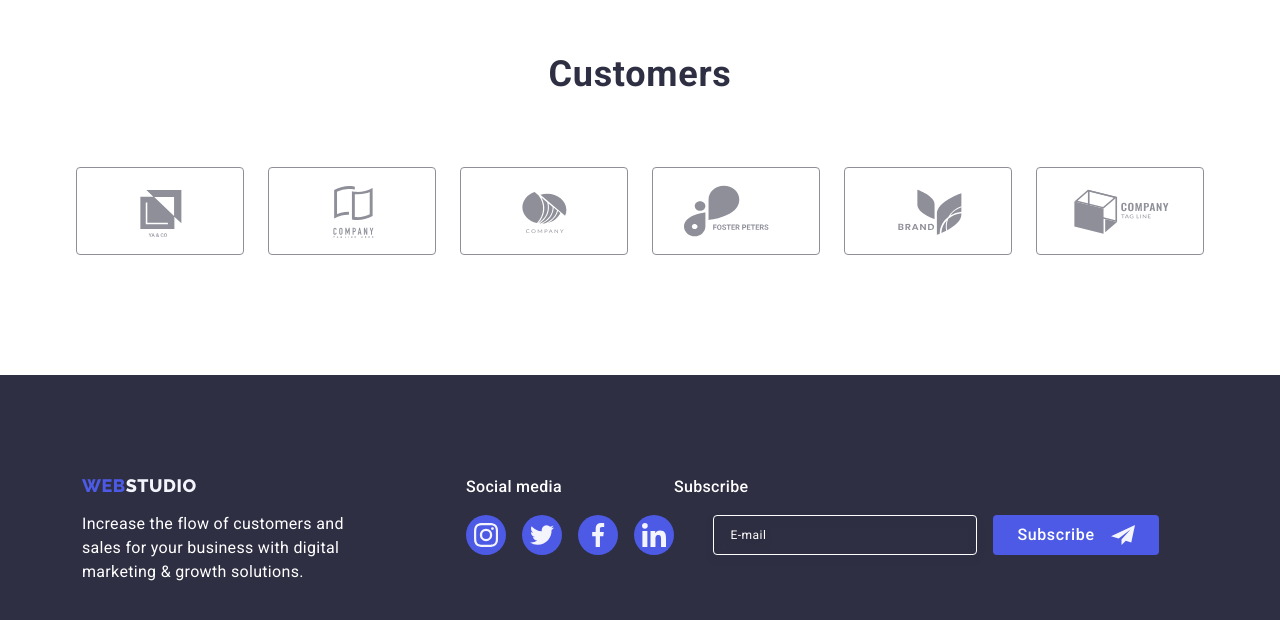
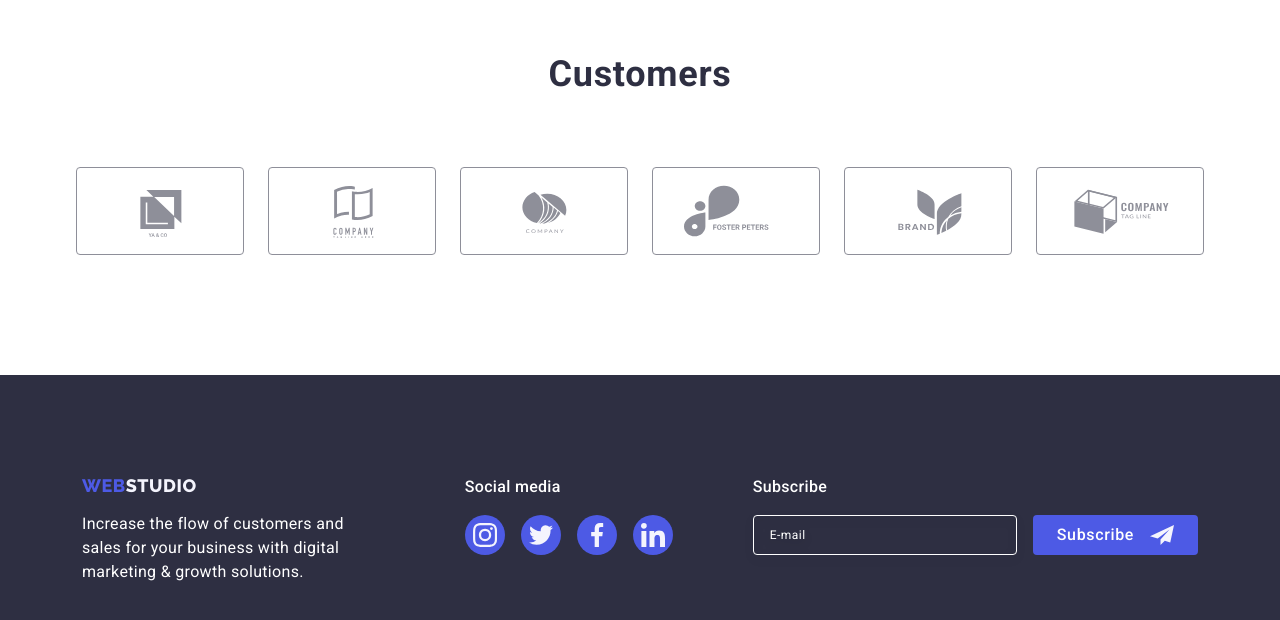
Before and after one commit to YuliiaBabich/goit-markup-hw-06, a plain HTML site: page index.html in a window 1280 px wide. Shown: the part 2522-3142 px from the top of the page. Drawn offline with nearby package versions, Linux system fonts and the light colour scheme.

Commit message:
Update media.css

```diff
--- a/css/media.css
+++ b/css/media.css
@@ -214,6 +214,7 @@
         align-items: baseline;
         flex-wrap: wrap;
         max-width: 582px;
+        justify-content: flex-start;
         /*align-content: center;*/
     }
 
@@ -221,7 +222,7 @@
         margin-right: 24px;
         margin-bottom: 0;
         padding-left: 0;
-        justify-content: start;
+        /*  justify-content: start;*/
         align-items: flex-start;
         max-width: 264px;
     }
@@ -471,8 +472,10 @@
 
     .footer-text-container {
         display: block;
+        /*margin-right: auto;*/
         margin-right: 120px;
         max-width: 264px;
+
     }
 
     .footter-logo-link {
@@ -498,23 +501,24 @@
         justify-content: flex-start;
     }
 
-    .footer-subscribe-text {
-        justify-content: flex-start;
+    .footer-subscribe-container {
+        display: flex;
+        flex-wrap: wrap;
+        margin-top: 0;
+        margin-left: 80px;
     }
 
-    .footer-subscribe-container {
-        display: block;
-        margin-top: 0;
+    .footer-subscribe-text {
+        /* justify-content: flex-start;
+        width: 445px;*/
     }
+
 
     .footer-form {}
 
     .footer-form {
         display: flex;
         flex-wrap: nowrap;
-
-        /* display: block;*/
-
     }
 
     .footer-form-btn {
```
